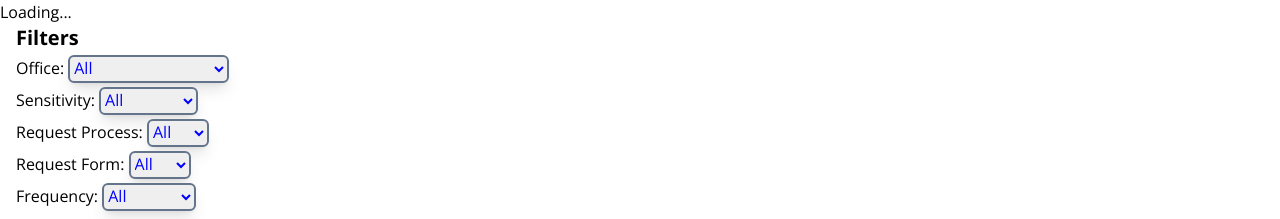
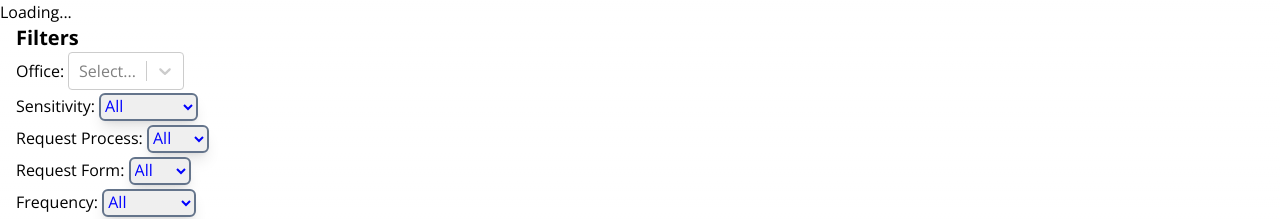
Before and after one commit to viethungle-vt1401/data-foundry-2023, a Next.js app: page / in a window 1280 px wide. Shown: the top 219 px of the page. Built offline with nearby package versions, Linux system fonts and the light colour scheme; no server answers.

Commit message:
multi-option filter

```diff
--- a/components/filters.js
+++ b/components/filters.js
@@ -1,3 +1,5 @@
+import Select from "react-select"
+
 export default function Filters({ setFilters }) {
 
     const handleFilter = (e) => {
@@ -9,24 +11,35 @@ export default function Filters({ setFilters }) {
         }))
     }
 
+    const handleOffice = (e) => {
+        setFilters(prevState => ({
+            filters: {
+                ...prevState.filters,
+                "office": e.length? e.map((office) => office.value) : ["All"]
+            }
+        }))
+    }
+
+    const offices = [
+        {value: "All", label: "All"},
+        {value: "OIT", label: "OIT"},
+        {value: "StuAff", label: "Student Affairs"},
+        {value: "ASM", label: "ASM"},
+        {value: "HR", label: "Human Resources"},
+        {value: "OUR", label: "OUR"},
+        {value: "SISS", label: "SISS"},
+        {value: "FMD", label: "FMD"},
+        {value: "PTS", label: "PTS"},
+        {value: "OTC", label: "OTC"}
+    ]
+
     return (
         <div id="filter">
             <h1 class = "pl-4 text-xl text-base/loose">Filters</h1>
-            <div>
+            <div className = "flex flex-wrap items-center">
                 {/* label for office dropdown */}
-                <label class = "pl-4 text-base/loose" for="office">Office: </label>
-                <select class = "border-solid border-2 border-slate-500 rounded-md shadow-lg border-solid" name="office" id="office" onChange={handleFilter}>
-                    <option value="All">All</option>
-                    <option value="OIT">OIT</option>
-                    <option value="StuAff">Student Affairs</option>
-                    <option value="ASM">ASM</option>
-                    <option value="HR">Human Resources</option>
-                    <option value="OUR">OUR</option>
-                    <option value="SISS">SISS</option>
-                    <option value="FMD">FMD</option>
-                    <option value="PTS">PTS</option>
-                    <option value="OTC">OTC</option>
-                </select>
+                <label class = "pl-4 text-base/loose mr-1" for="office">Office: </label>
+                <Select name="office" options={offices} onChange={handleOffice} isMulti />
             </div>
             <div>
                 {/* label for sensitivity dropdown */}
@@ -40,7 +53,7 @@ export default function Filters({ setFilters }) {
             </div>
             <div>
                 {/* label for request_process dropdown */}
-                <label class = "pl-4 text-base/loose" for="request_process"> Request Process: </label>
+                <label class = "pl-4 text-base/loose" for="request_process">Request Process: </label>
                 <select class = "border-solid border-2 border-slate-500 rounded-md shadow-lg border-solid" name="request_process" id="req_proc" onChange={handleFilter}>
                     <option value="All">All</option>
                     <option value="True">True</option>
--- a/package.json
+++ b/package.json
@@ -16,6 +16,7 @@
     "next": "13.4.4",
     "react": "18.2.0",
     "react-dom": "18.2.0",
+    "react-select": "^5.7.3",
     "style-loader": "^3.3.3"
   },
   "devDependencies": {
--- a/pages/index.js
+++ b/pages/index.js
@@ -7,7 +7,7 @@ import '../styles/globals.css'
 export default function Home() {
   const [filters, setFilters] = useState({
     "filters": {
-      "office": "All",
+      "office": ["All"],
       "sensitivity": "All",
       "request_process": "All",
       "request_form": "All",
```
Also changed, not shown: 2 other files (tests, documents, lock files or other folders).
